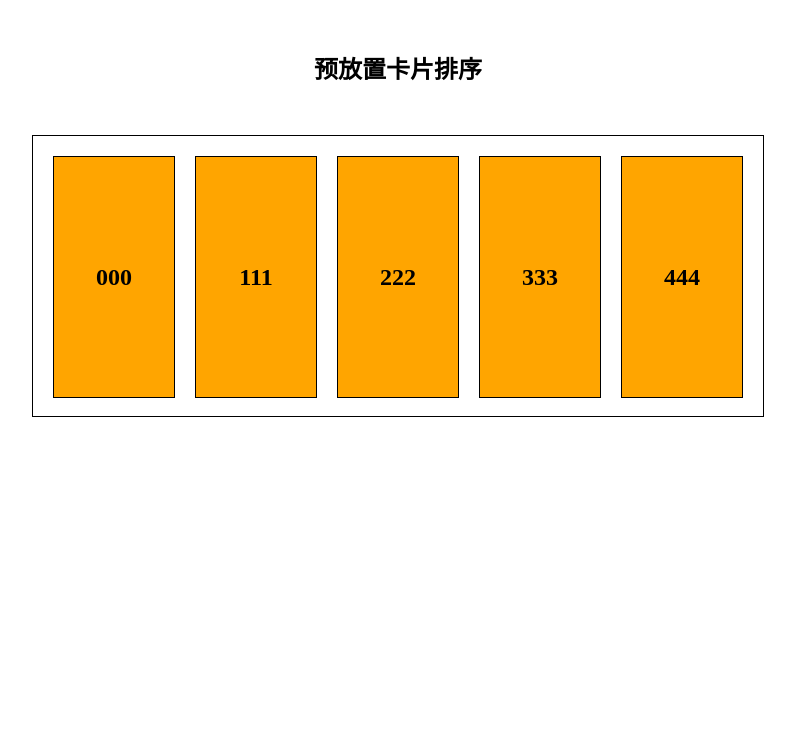
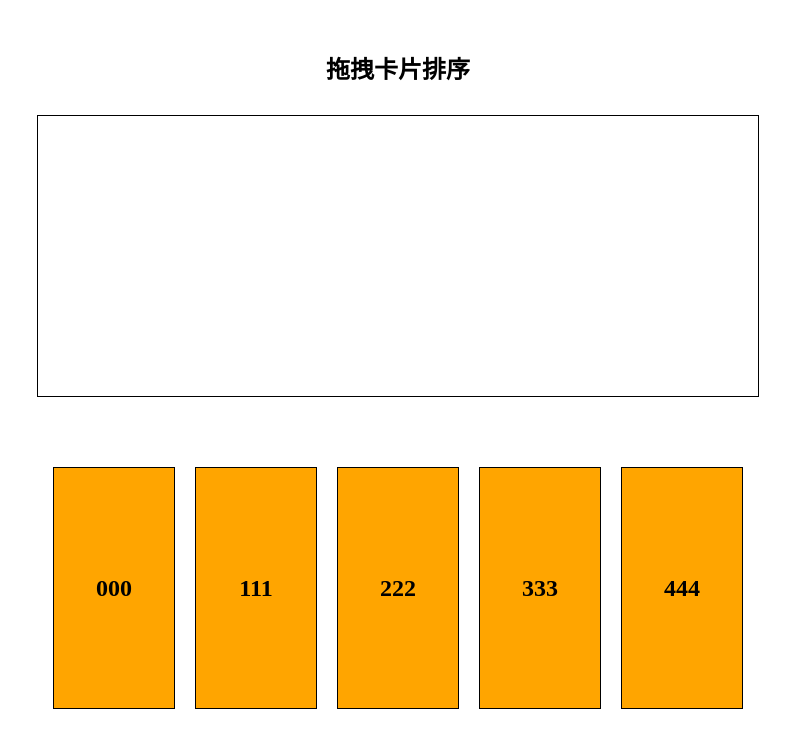
Before and after one commit to X-leaf7/react-dnd-examples, a React (Create React App) app: page / in a window 1280 px wide. Shown: the top 748 px of the page, without its empty margins (242-1037 px from the left). Built offline with nearby package versions, Linux system fonts and the light colour scheme.

Commit message:
feat:拖拽排序demo

```diff
--- a/src/components/App.tsx
+++ b/src/components/App.tsx
@@ -4,6 +4,7 @@ import { HashRouter as Router, Route, Routes } from 'react-router-dom';
 import ChessDemo from './Chess';
 import WordClassification from './wordClassification';
 import CardSort from './cardSort';
+import DragCarSort from './dragCardSort';
 
 function App({ ...props }) {
   return (
@@ -12,7 +13,8 @@ function App({ ...props }) {
         <Routes>
           <Route path={'/chess'} element={<ChessDemo />} />
           <Route path={'/word'} element={<WordClassification />} />
-          <Route path={'/'} element={<CardSort />} />
+          <Route path={'/cardSort'} element={<CardSort />} />
+          <Route path={'/'} element={<DragCarSort />} />
         </Routes>
       </Router>
     </div>
--- /dev/null
+++ b/src/components/dragCardSort/dragCard.tsx
@@ -0,0 +1,30 @@
+import { CSSProperties, FC, useRef, useState } from 'react';
+import { useDrag, useDrop } from 'react-dnd';
+
+const DragCard = ({ text, id, index, updateDragAndDrop, isHovering }: any) => {
+  const [{ isDragging }, drag] = useDrag({
+    type: 'DragDropBox',
+    item: { id, index, updateDragAndDrop },
+    end: (item, monitor) => {
+      if (!monitor.didDrop()) {
+        updateDragAndDrop(id);
+      }
+    },
+    collect: (monitor) => ({
+      isDragging: monitor.isDragging(),
+    }),
+  });
+
+  return (
+    <div
+      className='card_drag'
+      ref={drag}
+      style={{
+        opacity: isDragging || isHovering ? 0.5 : 1,
+      }}
+    >
+      {text}
+    </div>
+  );
+};
+export default DragCard;
--- /dev/null
+++ b/src/components/dragCardSort/dragSquare.tsx
@@ -0,0 +1,11 @@
+import DragCard from './dragCard';
+
+export default function DragSquare({ dragCardList, updateDragAndDrop }: any) {
+  return (
+    <div className='card_drag_group'>
+      {dragCardList.map((each: any, index: any) => (
+        <DragCard index={index} {...each} key={'drag_card' + index} updateDragAndDrop={updateDragAndDrop}/>
+      ))}
+    </div>
+  );
+}
--- /dev/null
+++ b/src/components/dragCardSort/dropPlace.tsx
@@ -0,0 +1,22 @@
+import { useDrop } from 'react-dnd';
+import DragCard from './dragCard';
+
+export default function DropPlace({ innerDrag, updateCardList, index, id, updateDragAndDrop }: any) {
+  const [{ isOver }, drop] = useDrop({
+    accept: 'DragDropBox',
+    drop: (item: any, monitor) => {
+      const dragIndex = item.id;
+      const dropIndex = id;
+      updateDragAndDrop(dragIndex, dropIndex);
+    },
+    collect: (monitor) => ({
+      isOver: !!monitor.isOver(),
+    }),
+  });
+
+  return (
+    <div className='card_drop' ref={drop} style={{ backgroundColor: isOver ? 'rgba(7,193,96,0.3)' : 'transparent' }}>
+      {innerDrag && <DragCard {...innerDrag} isHovering={isOver} updateDragAndDrop={updateDragAndDrop} />}
+    </div>
+  );
+}
--- /dev/null
+++ b/src/components/dragCardSort/dropSquare.tsx
@@ -0,0 +1,11 @@
+import DropPlace from './dropPlace';
+export default function DropSquare({ dropCardList, updateDragAndDrop }: any) {
+
+  return (
+    <div className='card_drop_group'>
+      {dropCardList.map((each: any, index: number) => (
+        <DropPlace key={'drop_place' + index} {...each} index={index} updateDragAndDrop={updateDragAndDrop}/>
+      ))}
+    </div>
+  );
+}
--- /dev/null
+++ b/src/components/dragCardSort/index.scss
@@ -0,0 +1,66 @@
+.scard-container {
+  width: 100%;
+  height: 700px;
+  display: flex;
+  flex-direction: column;
+  align-items: center;
+  padding-top: 50px;
+
+  .card_drop_group {
+    margin-top: 30px;
+    height: 240px;
+    // width: 600px;
+    padding: 20px;
+    border: 1px solid black;
+    display: flex;
+
+    .card_drop {
+      width: 120px;
+      height: 240px;
+      display: flex;
+      align-items: center;
+      justify-content: center;
+      font-size: 24px;
+      font-weight: bold;
+    }
+
+    .card_drag {
+      width: 120px;
+      height: 240px;
+      display: flex;
+      align-items: center;
+      justify-content: center;
+      font-size: 24px;
+      font-weight: bold;
+      border: 1px solid black;
+      background-color: orange;
+    }
+
+    .card_drop + .card_drop {
+      margin-left: 20px;
+    }
+  }
+
+  .card_drag_group {
+    height: 240px;
+    padding: 20px;
+    display: flex;
+    margin-top: 50px;
+
+    .card_drag {
+      width: 120px;
+      height: 240px;
+      display: flex;
+      align-items: center;
+      justify-content: center;
+      font-size: 24px;
+      font-weight: bold;
+      border: 1px solid black;
+      background-color: orange;
+    }
+
+    .card_drag + .card_drag {
+      margin-left: 20px;
+    }
+  }
+}
--- /dev/null
+++ b/src/components/dragCardSort/index.tsx
@@ -0,0 +1,120 @@
+import React from 'react';
+import { DndProvider } from 'react-dnd';
+import { HTML5Backend } from 'react-dnd-html5-backend';
+import DragSquare from './dragSquare';
+import DropSquare from './dropSquare';
+import './index.scss';
+
+const CARD_INIT_ARR = [
+  {
+    id: 1,
+    text: '000',
+  },
+  {
+    id: 2,
+    text: '111',
+  },
+  {
+    id: 3,
+    text: '222',
+  },
+  {
+    id: 4,
+    text: '333',
+  },
+  {
+    id: 5,
+    text: '444',
+  },
+];
+
+const INIT_DROP = {
+  innerDrag: null,
+} as any;
+
+const INIT_DROP_LIST = new Array(5).fill(0).map((_item, index) => {
+  return { ...INIT_DROP, id: index + 1 };
+});
+
+class CardSort extends React.Component<any, any> {
+  constructor(props: any) {
+    super(props);
+    this.state = {
+      dragCardList: CARD_INIT_ARR,
+      dropCardList: INIT_DROP_LIST,
+    };
+    this.updateDragAndDrop = this.updateDragAndDrop.bind(this);
+  }
+
+  updateDragAndDrop(dragId: any, dropId?: any) {
+    let { dragCardList, dropCardList } = this.state;
+    let moveDragItem: any = null;
+    if (!dropId) {
+      if (dragCardList.length === 5) return;
+
+      [moveDragItem, dropCardList] = this.removeDropItemById(dragId, dropCardList);
+
+      dragCardList.push(moveDragItem);
+      dragCardList = dragCardList.sort((pre: any, next: any) => pre.id - next.id);
+    } else {
+      let beginDragId = -1;
+      [moveDragItem, dragCardList] = this.removeDragItemById(dragId, dragCardList);
+
+      if (!moveDragItem) {
+        [moveDragItem, dropCardList, beginDragId] = this.removeDropItemById(dragId, dropCardList);
+      }
+
+      dropCardList = dropCardList.map((item: { id: any; innerDrag: any }, _index: any, arr: any) => {
+        if (item.id === dropId) {
+          if (item.innerDrag) {
+            arr[beginDragId].innerDrag = item.innerDrag;
+          }
+          item.innerDrag = moveDragItem;
+        }
+        return item;
+      });
+    }
+    this.setState({ dragCardList, dropCardList });
+  }
+
+  removeDropItemById(itemId: any, dropCardList: any) {
+    let moveDragItem: any = null;
+    let dropId = -1;
+    let newDropCardList = dropCardList.map((item: { id: any; innerDrag: any }, index: number) => {
+      if (item.innerDrag && item.innerDrag.id === itemId) {
+        moveDragItem = item.innerDrag;
+        dropId = index;
+        item.innerDrag = null;
+      }
+      return item;
+    });
+    return [moveDragItem, newDropCardList, dropId];
+  }
+
+  removeDragItemById(itemId: any, dragCardList: any) {
+    let moveDragItem: any = null;
+    dragCardList = dragCardList.filter((item: any) => {
+      if (item.id === itemId) {
+        moveDragItem = item;
+        return false;
+      }
+      return true;
+    });
+    return [moveDragItem, dragCardList];
+  }
+
+  render() {
+    const { dragCardList, dropCardList } = this.state;
+    return (
+      <DndProvider backend={HTML5Backend}>
+        <div className='scard-container'>
+          <h2>拖拽卡片排序</h2>
+          <DropSquare dropCardList={dropCardList} updateDragAndDrop={this.updateDragAndDrop} />
+          <DragSquare dragCardList={dragCardList} updateDragAndDrop={this.updateDragAndDrop} />
+        </div>
+      </DndProvider>
+    );
+  }
+}
+
+export default CardSort;
```
Also changed, not shown: 1 other file (tests, documents, lock files or other folders).
